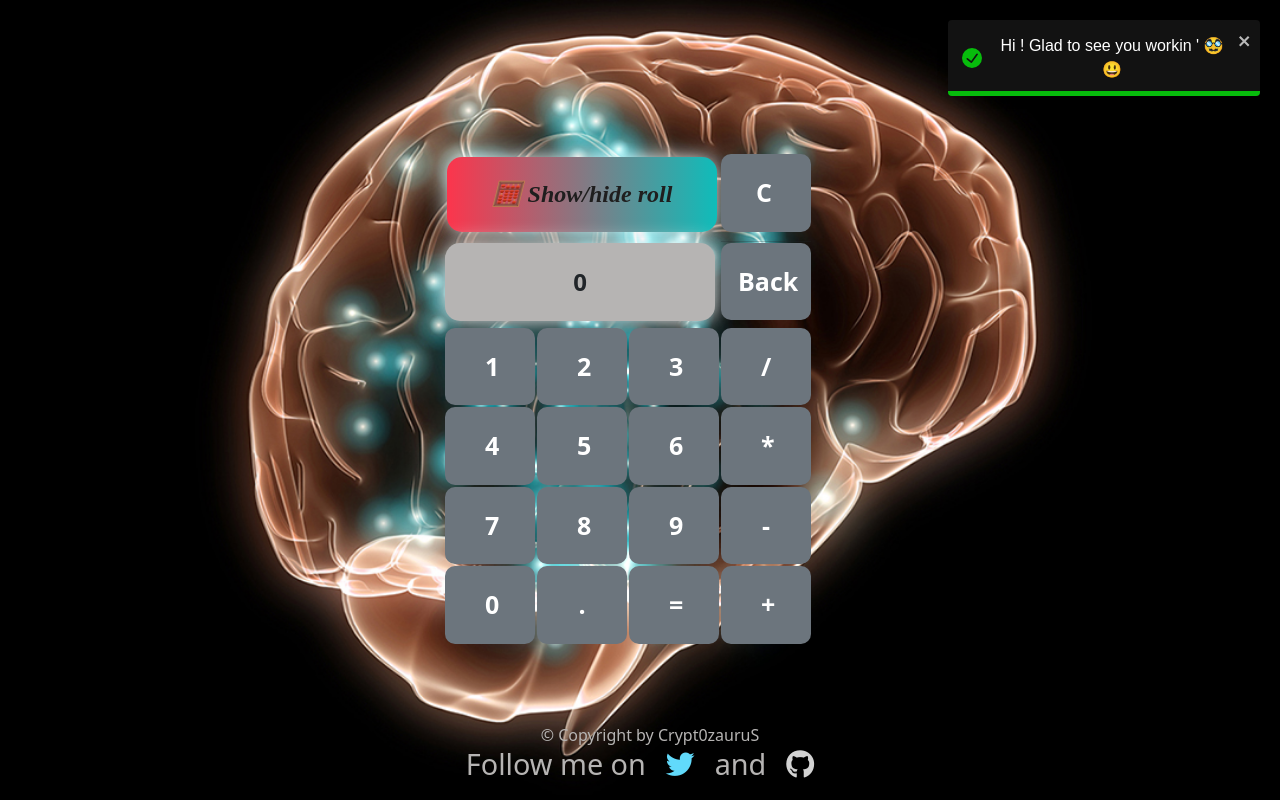
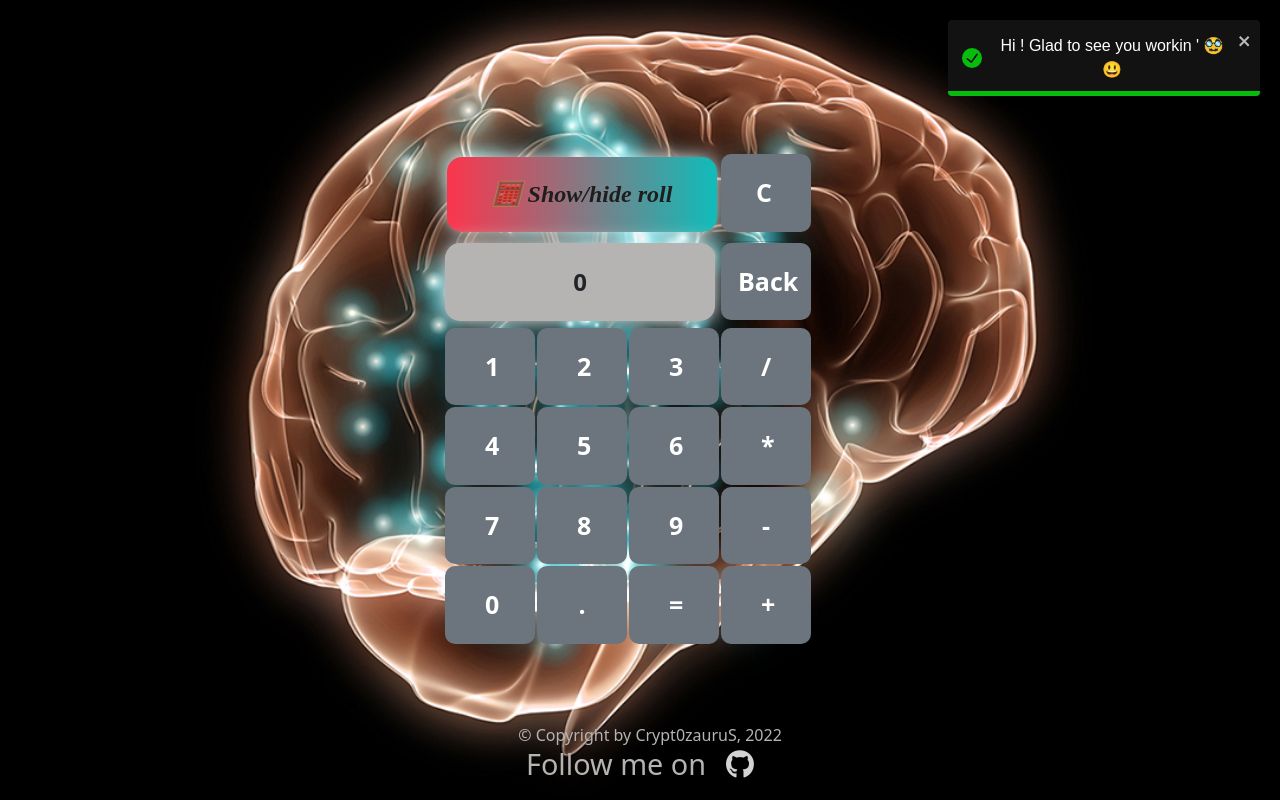
Before and after one commit to Crypt0zauruS/react-calculator, a React (Create React App) app: page / in a window 1280 px wide. Built offline with nearby package versions, Linux system fonts and the light colour scheme.

Commit message:
Updated footer

```diff
--- a/src/App.js
+++ b/src/App.js
@@ -421,18 +421,9 @@ function App() {
       </div>
 
       <div className="footer">
-        &copy; Copyright by Crypt0zauruS
+        &copy; Copyright by Crypt0zauruS, {new Date().getFullYear()}
         <h1>
           Follow me on
-          <a
-            className="twitter"
-            target="_blank"
-            rel="noopener noreferrer"
-            href="https://twitter.com/CryptosaurusRe4"
-          >
-            <i className="fab fa-twitter"></i>
-          </a>
-          and
           <a
             className="github"
             target="_blank"
```
Also changed, not shown: 1 other file (tests, documents, lock files or other folders).
